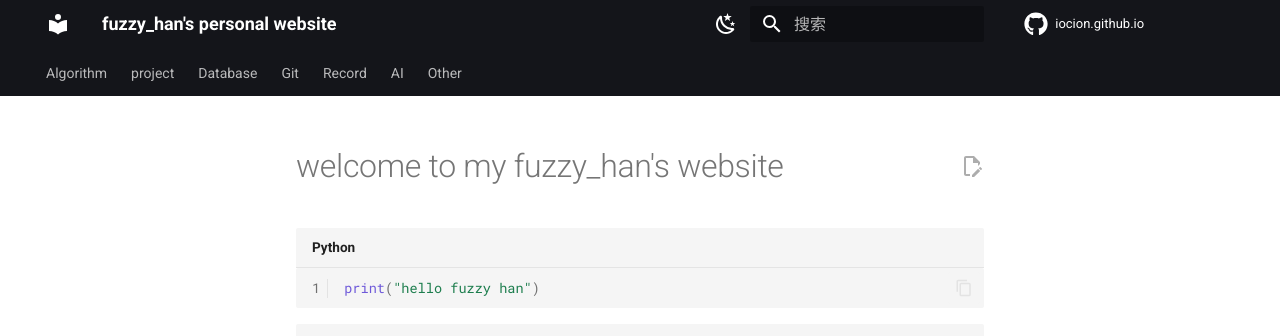
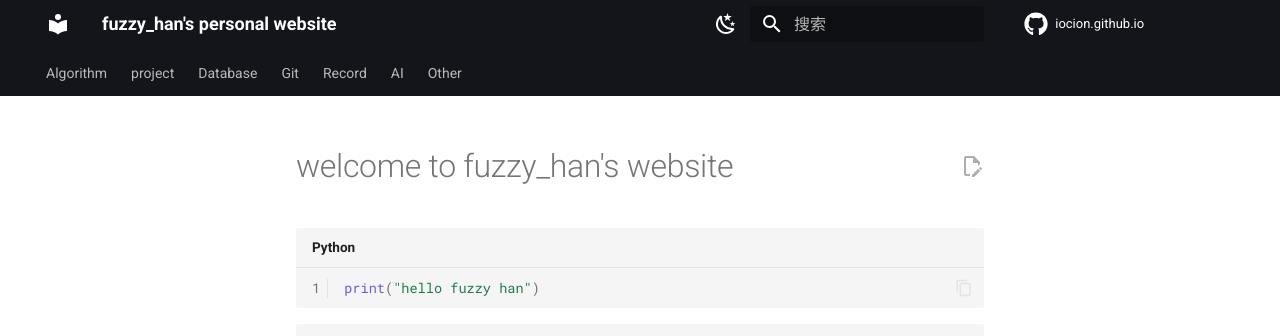
Before and after one commit to iocion/iocion.github.io, an MkDocs documentation site: the page built from docs/index.md, in a window 1280 px wide. Shown: the top 336 px of the page. Built offline with MkDocs 1.6.1 and Material for MkDocs 9.7.7, drawn with Linux system fonts in a browser that asks for light colours; nearby versions of some CDN libraries; library files that are not in the unit come from our copies; comment, search, counter and statistics services are not loaded.

Commit message:
修改topic

````diff
--- a/docs/index.md
+++ b/docs/index.md
@@ -1,4 +1,4 @@
-# welcome to my fuzzy_han's website
+# welcome to  fuzzy_han's website
 
 ```python
 print("hello fuzzy han")
````
